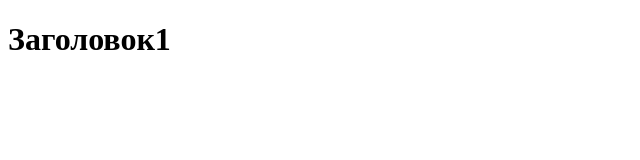
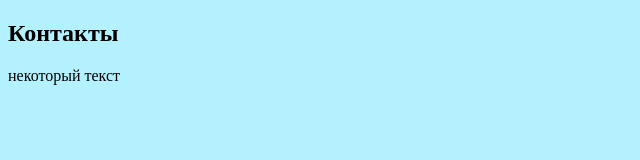
Before and after one commit to Gal4en0k/js_nngu_lesson1, a plain HTML site: page index.html in a window 1280 px wide. Shown: the whole page, without its empty margins (0-640 px from the left). Drawn offline with Linux system fonts and the light colour scheme; files that its build step writes are made by us from their sources.

Commit message:
Создание раздела "Контакты"

```diff
--- /dev/null
+++ b/assets/style.css
@@ -0,0 +1,12 @@
+{box-sizing: border-box;
+ padding: 0;
+ margin: 0;
+ }
+
+ section{
+    width: 1170 px;
+    margin: 0 auto;
+ }
+ body{
+    background-color: #b4f1ff;
+ }
--- a/index.html
+++ b/index.html
@@ -5,8 +5,12 @@
     <meta http-equiv="X-UA-Compatible" content="IE=edge">
     <meta name="viewport" content="width=<device-width>, initial-scale=1.0">
     <title>Document</title>
+    <link rel="stylesheet" href="assets/css/style.css">
 </head>
 <body>
-    <h1>Заголовок1</h1>
+    <section>
+        <h1>Контакты</h1>
+        <p>некоторый текст</p>
+    </section>
 </body>
 </html>
```
